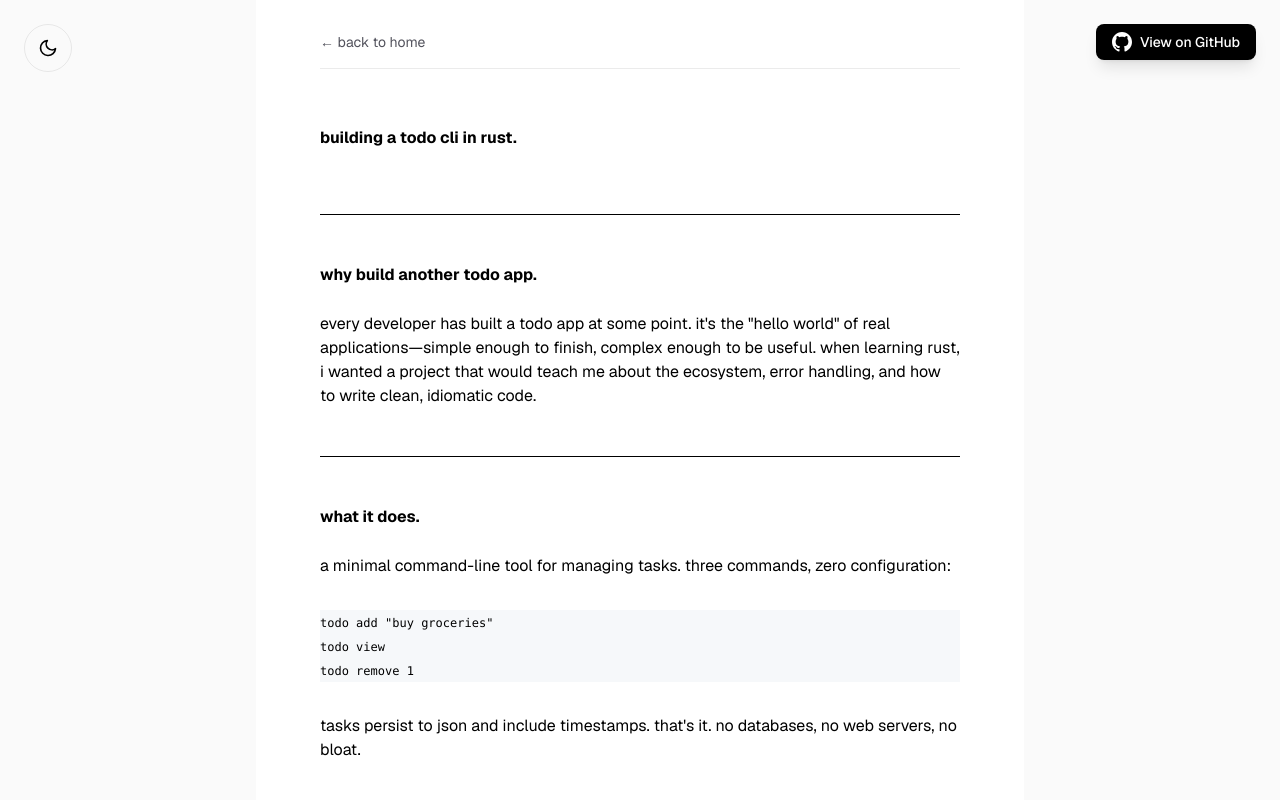
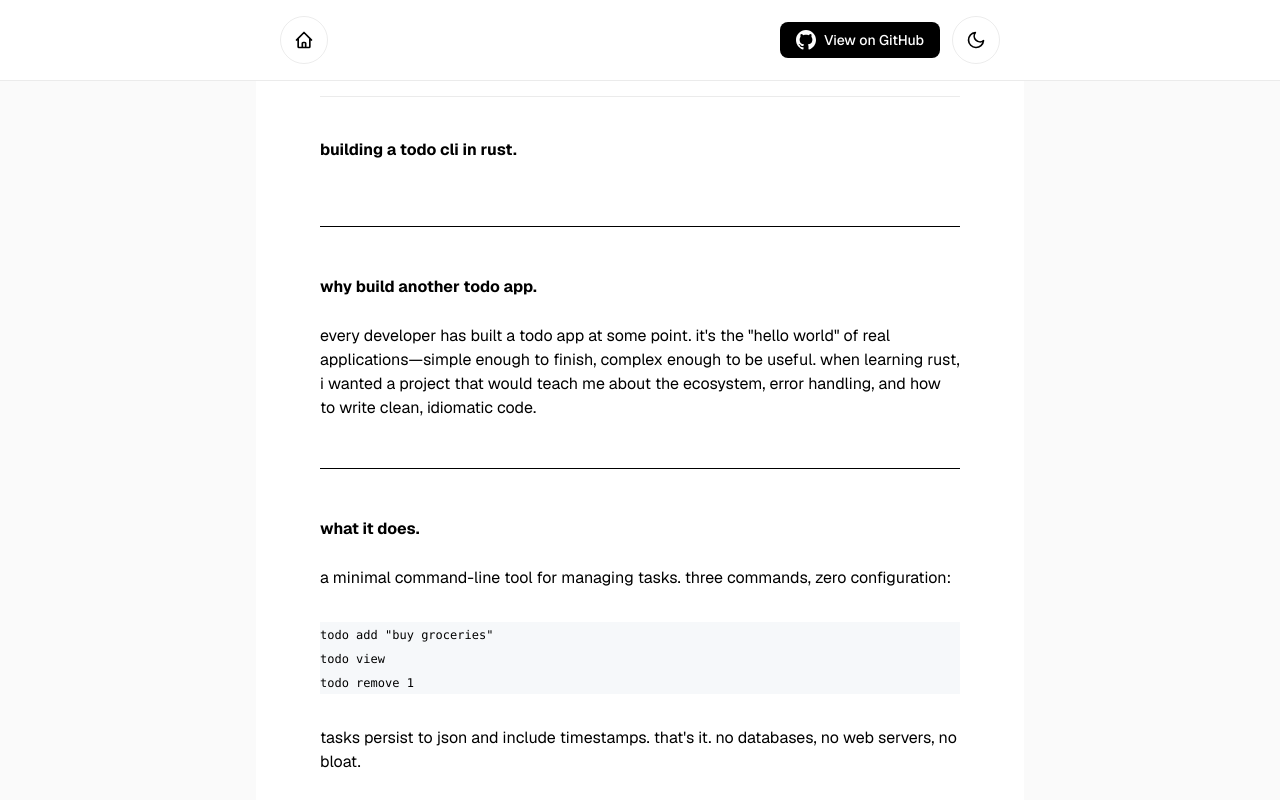
Before and after one commit to conradtondryk/website-0, a Next.js app: page /blog/todo-project in a window 1280 px wide. Shown: the top 800 px of the page. Built offline with nearby package versions, Linux system fonts and the light colour scheme.

Commit message:
add navbar to blog and remove bar

```diff
--- a/app/blog/todo-project/blog-styles.css
+++ b/app/blog/todo-project/blog-styles.css
@@ -1,7 +1,14 @@
+.blog-content {
+  max-width: 100% !important;
+  overflow-x: hidden !important;
+}
+
 .blog-content pre {
   margin-top: 2rem !important;
   margin-bottom: 2rem !important;
   background: #f6f8fa !important;
+  max-width: 100% !important;
+  overflow-x: auto !important;
 }
 
 .dark .blog-content pre {
@@ -11,6 +18,12 @@
 .blog-content pre code {
   font-size: 0.75rem !important;
   line-height: 1.5 !important;
+}
+
+.blog-content div[style*="background-color"] {
+  max-width: 100% !important;
+  overflow-x: auto !important;
+  box-sizing: border-box !important;
 }
 
 .blog-content h2 {
@@ -32,3 +45,12 @@
   margin-top: 3rem !important;
   margin-bottom: 3rem !important;
 }
+
+.blog-content ul {
+  padding-left: 1.5rem !important;
+  list-style-type: disc !important;
+}
+
+.blog-content li {
+  display: list-item !important;
+}
--- a/app/blog/todo-project/page.tsx
+++ b/app/blog/todo-project/page.tsx
@@ -12,17 +12,37 @@ export default function TodoProjectBlog() {
   const markdownContent = fs.readFileSync(markdownPath, 'utf-8');
 
   return (
-    <div className="flex min-h-screen items-center justify-center bg-zinc-50 font-sans dark:bg-black">
-      {/* Sticky Buttons */}
-      <div className="fixed top-6 left-6 z-50">
-        <ThemeToggleButton />
-      </div>
+    <div className="min-h-screen w-full overflow-x-hidden bg-zinc-50 font-sans dark:bg-black">
+      {/* Navbar */}
+      <nav className="fixed top-0 left-0 right-0 z-50 bg-white dark:bg-black border-b border-black/[.08] dark:border-white/[.145]">
+        <div className="flex items-center justify-between px-6 py-4 max-w-3xl mx-auto">
+          <Link
+            href="/"
+            className="flex h-12 w-12 items-center justify-center rounded-full border border-solid border-black/[.08] transition-colors hover:border-transparent hover:bg-black/[.04] dark:border-white/[.145] dark:hover:bg-[#1a1a1a]"
+            aria-label="Home"
+          >
+            <svg
+              className="h-5 w-5 text-black dark:text-white"
+              fill="none"
+              stroke="currentColor"
+              strokeWidth="2"
+              viewBox="0 0 24 24"
+              xmlns="http://www.w3.org/2000/svg"
+            >
+              <path
+                strokeLinecap="round"
+                strokeLinejoin="round"
+                d="M3 12l2-2m0 0l7-7 7 7M5 10v10a1 1 0 001 1h3m10-11l2 2m-2-2v10a1 1 0 01-1 1h-3m-6 0a1 1 0 001-1v-4a1 1 0 011-1h2a1 1 0 011 1v4a1 1 0 001 1m-6 0h6"
+              />
+            </svg>
+          </Link>
 
+          <div className="flex items-center gap-3">
             <a
               href="https://github.com/conradtondryk/todo-project"
               target="_blank"
               rel="noopener noreferrer"
-        className="fixed top-6 right-6 z-50 inline-flex items-center gap-2 px-4 py-2 rounded-lg bg-black dark:bg-white text-white dark:text-black hover:bg-zinc-800 dark:hover:bg-zinc-200 transition-colors shadow-lg text-sm font-medium"
+              className="inline-flex items-center gap-2 px-4 py-2 rounded-lg bg-black dark:bg-white text-white dark:text-black hover:bg-zinc-800 dark:hover:bg-zinc-200 transition-colors text-sm font-medium"
             >
               <svg
                 className="w-5 h-5"
@@ -34,17 +54,13 @@ export default function TodoProjectBlog() {
               </svg>
               View on GitHub
             </a>
+            <ThemeToggleButton />
+          </div>
+        </div>
+      </nav>
 
-      <main className="flex min-h-screen w-full max-w-3xl flex-col pt-8 pb-32 px-6 sm:px-16 bg-white dark:bg-black">
-        <div className="flex flex-col items-center sm:items-start mb-8">
-          <Link
-            href="/"
-            className="text-sm text-zinc-600 dark:text-zinc-400 hover:text-black dark:hover:text-white transition-colors"
-          >
-            ← back to home
-          </Link>
-          <div className="w-full border-t border-black/[.08] dark:border-white/[.145] my-4"></div>
-        </div>
+      <main className="flex min-h-screen w-full max-w-3xl flex-col pt-24 pb-32 px-6 sm:px-16 bg-white dark:bg-black mx-auto">
+        <div className="w-full border-t border-black/[.08] dark:border-white/[.145] mb-8"></div>
 
         <article className="blog-content prose prose-zinc dark:prose-invert max-w-none text-black dark:text-white
           prose-headings:font-semibold prose-headings:text-black dark:prose-headings:text-white
```
Lines whose indentation alone changed are shown as unchanged.
